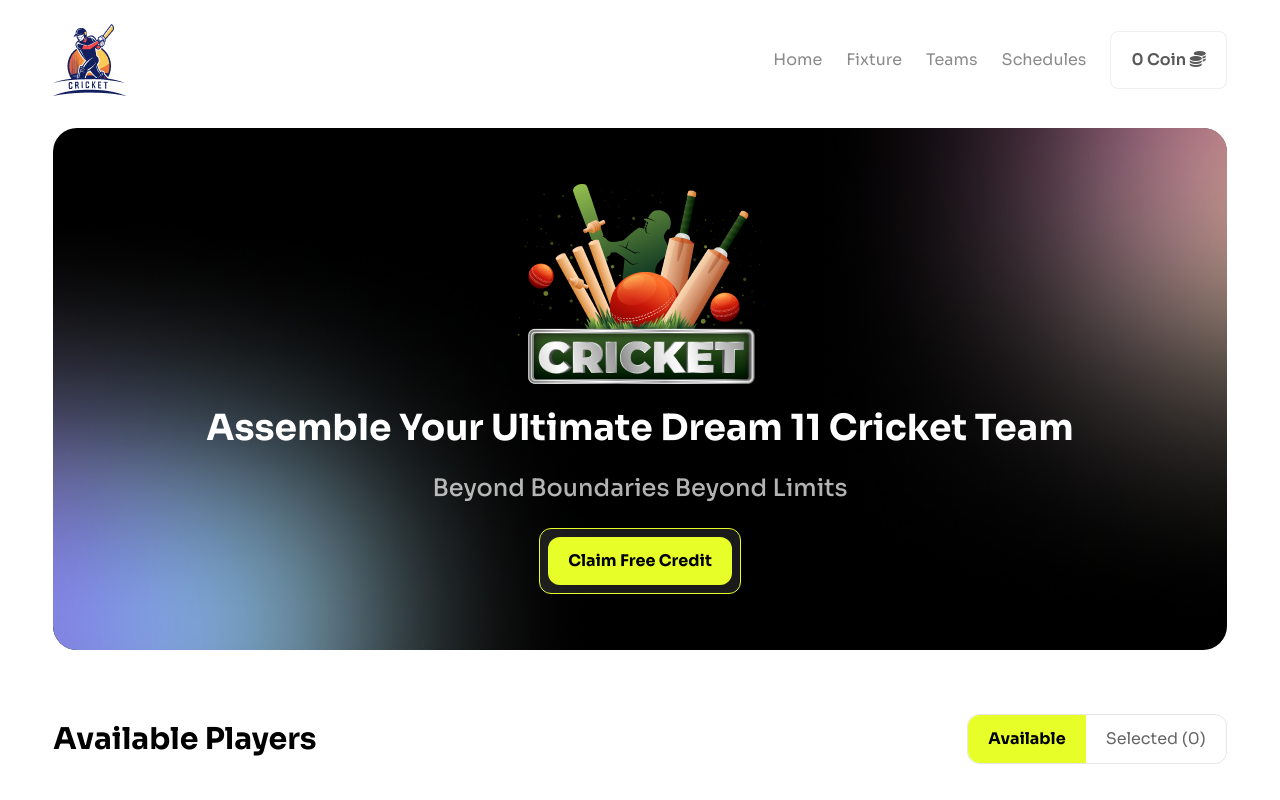
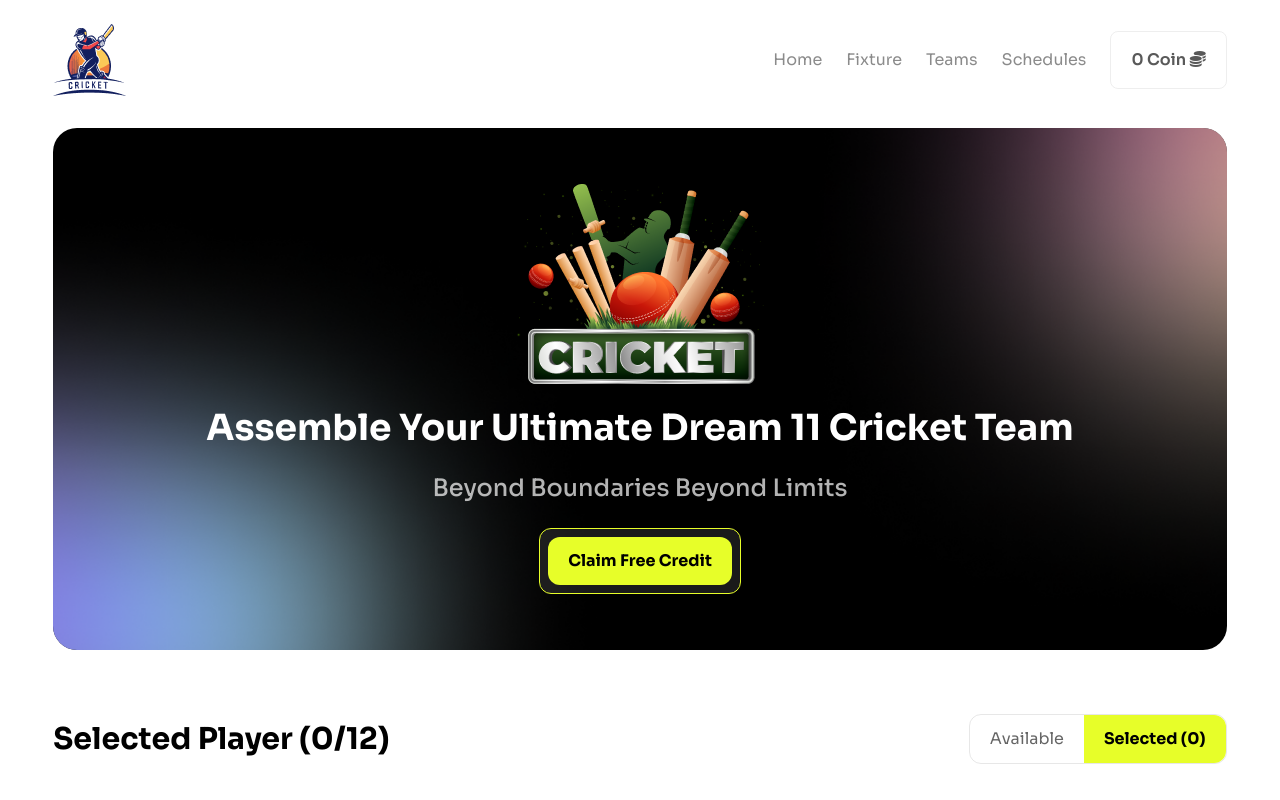
Before and after one commit to Joya322/cricketers-react-project, a React (Vite) app: page / in a window 1280 px wide. Both pictures are taken after a click on the button "Selected (0)". Shown: the top 800 px of the page. Built offline with nearby package versions, Linux system fonts and the light colour scheme.

Commit message:
selected players number is added

```diff
--- a/src/App.jsx
+++ b/src/App.jsx
@@ -8,7 +8,11 @@ import Footer from "./components/Footer/Footer";
 
 function App() {
   const [cricketers, setCricketers] = useState([]);
-  const [isSelected, setIsSelected] = useState(false)
+  const [isSelected, setIsSelected] = useState(false);
+  const [isAvailable, setIsAvailable] = useState(true);
+  const [selectedCricketersList, setSelectedCricketersList] = useState([]);
+
+  const totalSelectedCricketers = selectedCricketersList.length;
 
   useEffect(() => {
     fetch("api.json")
@@ -27,7 +31,30 @@ function App() {
   };
 
   const handleSelectedCricketers = () => {
-    setIsSelected(true)
+    setIsSelected(true);
+    setIsAvailable(false);
+    document
+      .getElementById("selected-cricketers-title")
+      .classList.remove("hidden");
+    document
+      .getElementById("available-cricketers-title")
+      .classList.add("hidden");
+  };
+
+  const handleAvailableCricketers = () => {
+    setIsAvailable(true);
+    setIsSelected(false);
+    document
+      .getElementById("selected-cricketers-title")
+      .classList.add("hidden");
+    document
+      .getElementById("available-cricketers-title")
+      .classList.remove("hidden");
+  };
+
+  const handleCricketersSelection = (newCricketer) => {
+    const newCricketerList = [...selectedCricketersList, newCricketer];
+    setSelectedCricketersList(newCricketerList);
   };
 
   return (
@@ -38,8 +65,17 @@ function App() {
       <SelectionToggler
         cricketers={cricketers}
         handleSelectedCricketers={handleSelectedCricketers}
+        handleAvailableCricketers={handleAvailableCricketers}
+        isSelected={isSelected}
+        isAvailable={isAvailable}
+        totalSelectedCricketers={totalSelectedCricketers}
       />
-      <Cards cricketers={cricketers} isSelected={isSelected} />
+      <Cards
+        cricketers={cricketers}
+        isSelected={isSelected}
+        isAvailable={isAvailable}
+        handleCricketersSelection={handleCricketersSelection}
+      />
       {/* footer */}
       <Footer />
     </>
--- a/src/components/Main/Card/Card.jsx
+++ b/src/components/Main/Card/Card.jsx
@@ -1,4 +1,4 @@
-const Card = ({ cricketer, handlePlayerSelection }) => {
+const Card = ({ cricketer, handleCricketersSelection }) => {
   const { name, image, country, bidding_price, batting_bowling_type, role } =
     cricketer;
   return (
@@ -46,7 +46,9 @@ const Card = ({ cricketer, handlePlayerSelection }) => {
           {bidding_price}
         </p>
         <button
-          onClick={handlePlayerSelection}
+          onClick={() => {
+            handleCricketersSelection(cricketer);
+          }}
           className="text-sm px-4 py-2 border border-[rgba(19,19,19,0.1)] rounded-lg"
         >
           Choose Player
--- a/src/components/Main/Cards/Cards.jsx
+++ b/src/components/Main/Cards/Cards.jsx
@@ -1,7 +1,12 @@
 import Card from "../Card/Card";
 import SelectedCricketers from "../Selected/SelectedCricketers";
 
-const Cards = ({ cricketers, isSelected }) => {
+const Cards = ({
+  cricketers,
+  isSelected,
+  isAvailable,
+  handleCricketersSelection,
+}) => {
   //   console.log(cricketers);
 
   return (
@@ -25,14 +30,19 @@ const Cards = ({ cricketers, isSelected }) => {
           );
         }
         // all players section
-
+        if (isAvailable) {
           return (
             <div className="grid grid-cols-3 gap-6">
               {cricketers.map((cricketer, i) => (
-              <Card key={i} cricketer={cricketer} />
+                <Card
+                  key={i}
+                  cricketer={cricketer}
+                  handleCricketersSelection={handleCricketersSelection}
+                />
               ))}
             </div>
           );
+        }
       })()}
     </div>
   );
--- a/src/components/Main/SelectionToggler/SelectionToggler.jsx
+++ b/src/components/Main/SelectionToggler/SelectionToggler.jsx
@@ -1,19 +1,39 @@
-const SelectionToggler = ({ cricketers, handleSelectedCricketers }) => {
+const SelectionToggler = ({
+  cricketers,
+  handleSelectedCricketers,
+  handleAvailableCricketers,
+  isAvailable,
+  isSelected,
+  totalSelectedCricketers,
+}) => {
   return (
     <div className="w-11/12 mx-auto mt-16 mb-10 flex items-center justify-between ">
-      <h3 className="font-bold text-3xl">Available Players</h3>
-      <h3 className="font-bold text-3xl hidden">
-        Selected Player (0/{cricketers.length})
+      <h3 id="available-cricketers-title" className="font-bold text-3xl">
+        Available Players
+      </h3>
+      <h3 id="selected-cricketers-title" className="font-bold text-3xl hidden">
+        Selected Player ({totalSelectedCricketers}/{cricketers.length})
       </h3>
       <div className="border border-[rgba(19,19,19,0.1)] rounded-xl">
-        <button className="font-bold px-5 py-3 bg-[rgba(231,254,41,1)] rounded-l-xl">
+        <button
+          onClick={handleAvailableCricketers}
+          className={`px-5 py-3 text-black ${
+            isAvailable
+              ? "bg-[rgba(231,254,41,1)] font-bold"
+              : "bg-none opacity-60"
+          } rounded-l-xl`}
+        >
           Available
         </button>
         <button
           onClick={handleSelectedCricketers}
-          className="text-black opacity-60 px-5 py-3 rounded-b-xl"
+          className={`px-5 py-3 text-black rounded-r-xl ${
+            isSelected
+              ? "bg-[rgba(231,254,41,1)] font-bold"
+              : "bg-none opacity-60"
+          }`}
         >
-          Selected (0)
+          Selected ({totalSelectedCricketers})
         </button>
       </div>
     </div>
```
Lines whose indentation alone changed are shown as unchanged.
